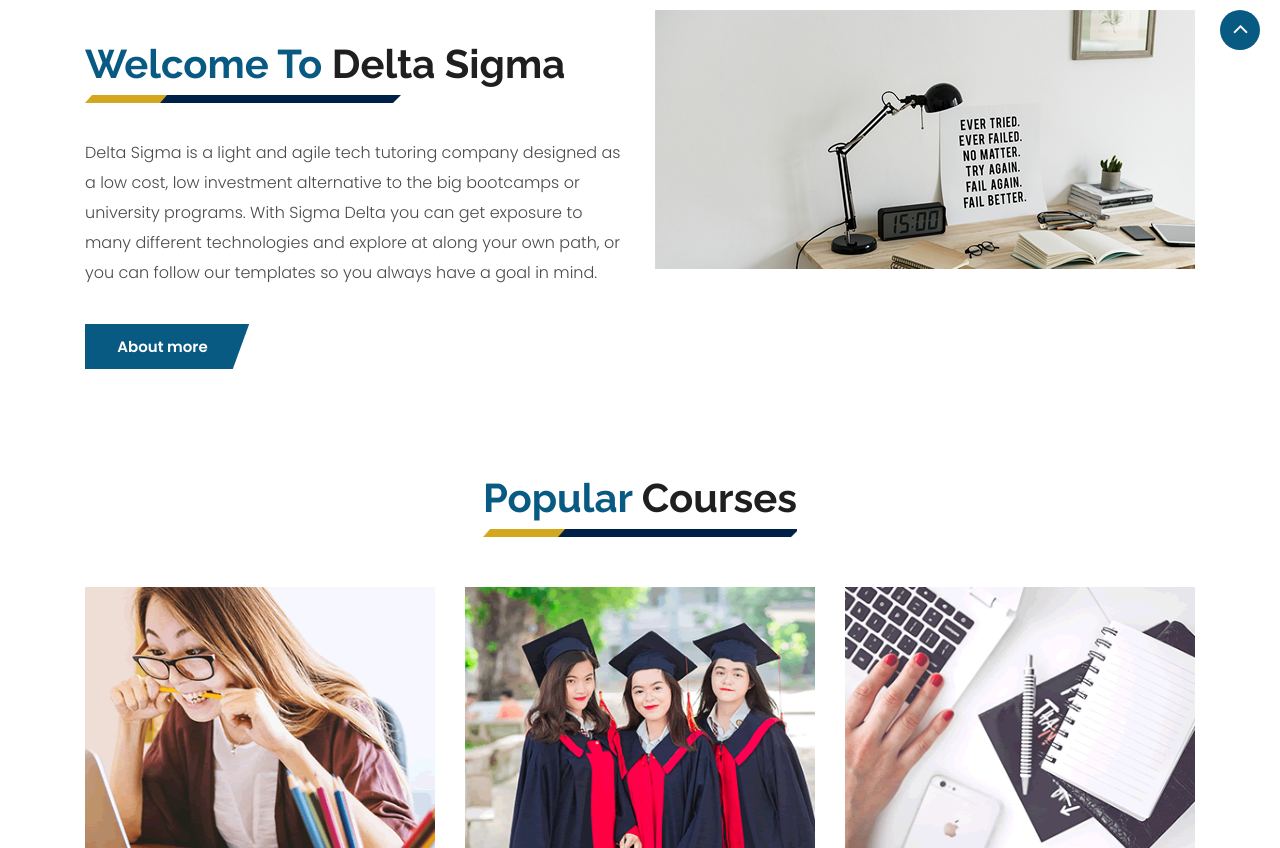
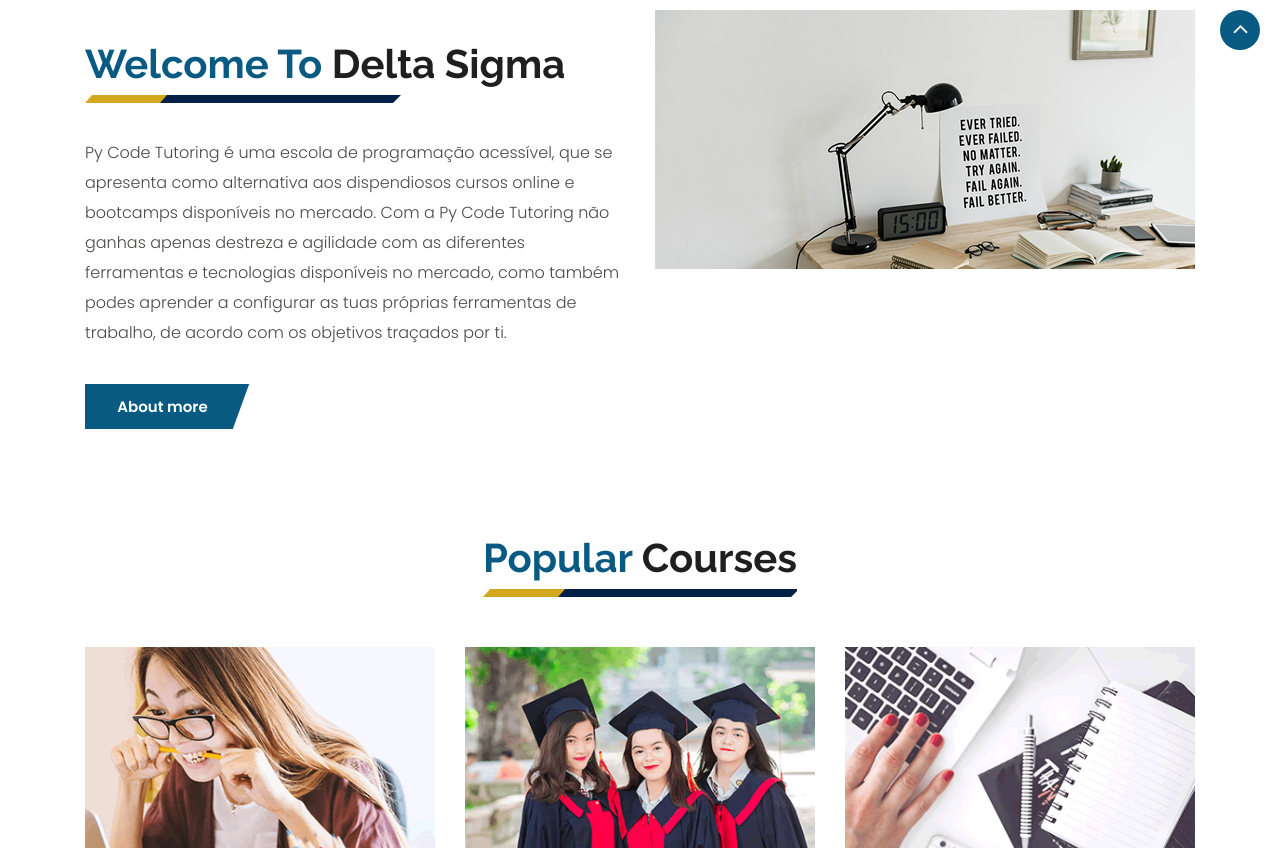
Before and after one commit to AndrewWigginCout/deltasigma, a website: page perfect-learn/index.html in a window 1280 px wide. Shown: the part 740-1588 px from the top of the page. Drawn offline with Linux system fonts and the light colour scheme.

Commit message:
Update name in main body
Update name in main body

```diff
--- a/perfect-learn/index.html
+++ b/perfect-learn/index.html
@@ -153,10 +153,7 @@
 						   <h2><span>Welcome To</span> Delta Sigma</h2>
                         </div>
 						<div class="full">
-						  <p>Delta Sigma is a light and agile tech tutoring company designed as a low cost,
-                            low investment alternative to the big bootcamps or university programs. With
-                            Sigma Delta you can get exposure to many different technologies and explore at
-                            along your own path, or you can follow our templates so you always have a goal in mind.</p>
+						  <p>Py Code Tutoring é uma escola de programação acessível, que se apresenta como alternativa aos dispendiosos cursos online e bootcamps disponíveis no mercado. Com a Py Code Tutoring não ganhas apenas destreza e agilidade com as diferentes ferramentas e tecnologias disponíveis no mercado, como também podes aprender a configurar as tuas próprias ferramentas de trabalho, de acordo com os objetivos traçados por ti. </p>
 						</div>
 						<div class="full">
 						   <a class="hvr-radial-out button-theme" href="#">About more</a>
```
